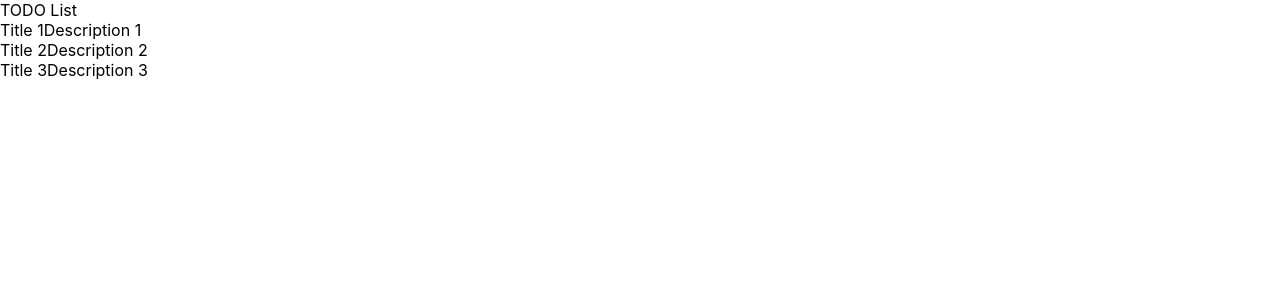
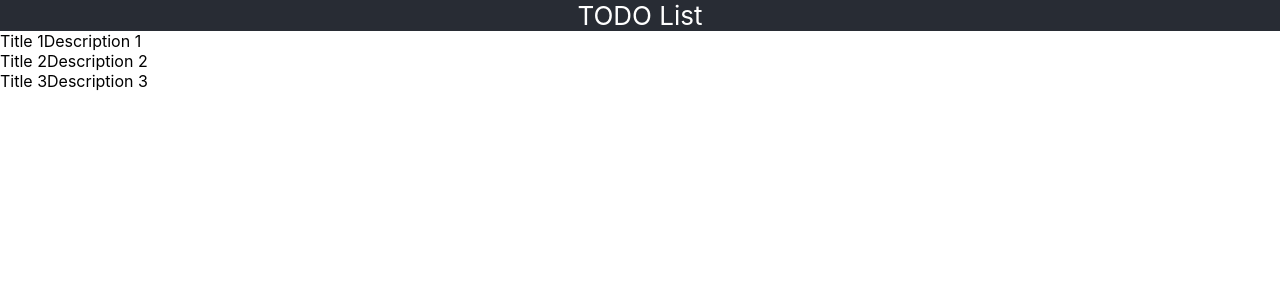
Before and after one commit to sjablo/react-todo-list, a React (Create React App) app: page / in a window 1280 px wide. Shown: the top 300 px of the page. Built offline with nearby package versions, Linux system fonts and the light colour scheme.

Commit message:
Add Header file, apply minor refactors

```diff
--- a/src/App.css
+++ b/src/App.css
@@ -1,38 +1,3 @@
 .App {
   text-align: center;
 }
-
-.App-logo {
-  height: 40vmin;
-  pointer-events: none;
-}
-
-@media (prefers-reduced-motion: no-preference) {
-  .App-logo {
-    animation: App-logo-spin infinite 20s linear;
-  }
-}
-
-.App-header {
-  background-color: #282c34;
-  min-height: 100vh;
-  display: flex;
-  flex-direction: column;
-  align-items: center;
-  justify-content: center;
-  font-size: calc(10px + 2vmin);
-  color: white;
-}
-
-.App-link {
-  color: #61dafb;
-}
-
-@keyframes App-logo-spin {
-  from {
-    transform: rotate(0deg);
-  }
-  to {
-    transform: rotate(360deg);
-  }
-}
--- a/src/App.js
+++ /dev/null
@@ -1,14 +0,0 @@
-import React from "react";
-
-import List from "./components/List";
-
-function App() {
-  return (
-    <div className="App">
-      <header className="App-header">TODO List</header>
-      <List />
-    </div>
-  );
-}
-
-export default App;
--- /dev/null
+++ b/src/App.jsx
@@ -0,0 +1,12 @@
+import React from "react";
+
+import { List, Header } from "./components";
+
+const App = () => (
+  <div className="App">
+    <Header text={"TODO List"} />
+    <List />
+  </div>
+);
+
+export default App;
--- /dev/null
+++ b/src/components/Header.jsx
@@ -0,0 +1,4 @@
+import React from "react";
+import styles from "./Header.module.css";
+
+export default ({ text }) => <header className={styles.header}>{text}</header>;
--- /dev/null
+++ b/src/components/Header.module.css
@@ -0,0 +1,9 @@
+.header {
+  background-color: #282c34;
+  display: flex;
+  flex-direction: column;
+  align-items: center;
+  justify-content: center;
+  font-size: calc(10px + 2vmin);
+  color: white;
+}
--- a/src/components/List.jsx
+++ b/src/components/List.jsx
@@ -4,6 +4,7 @@ import { tasks as mockupTasks } from "mocks";
 
 export default () => {
   const [tasks, setTasks] = useState(mockupTasks);
+  window.tasks = tasks;
 
   return (
     <div>
--- /dev/null
+++ b/src/components/index.js
@@ -0,0 +1,4 @@
+import List from "./List";
+import Header from "./Header";
+
+export { List, Header };
```
